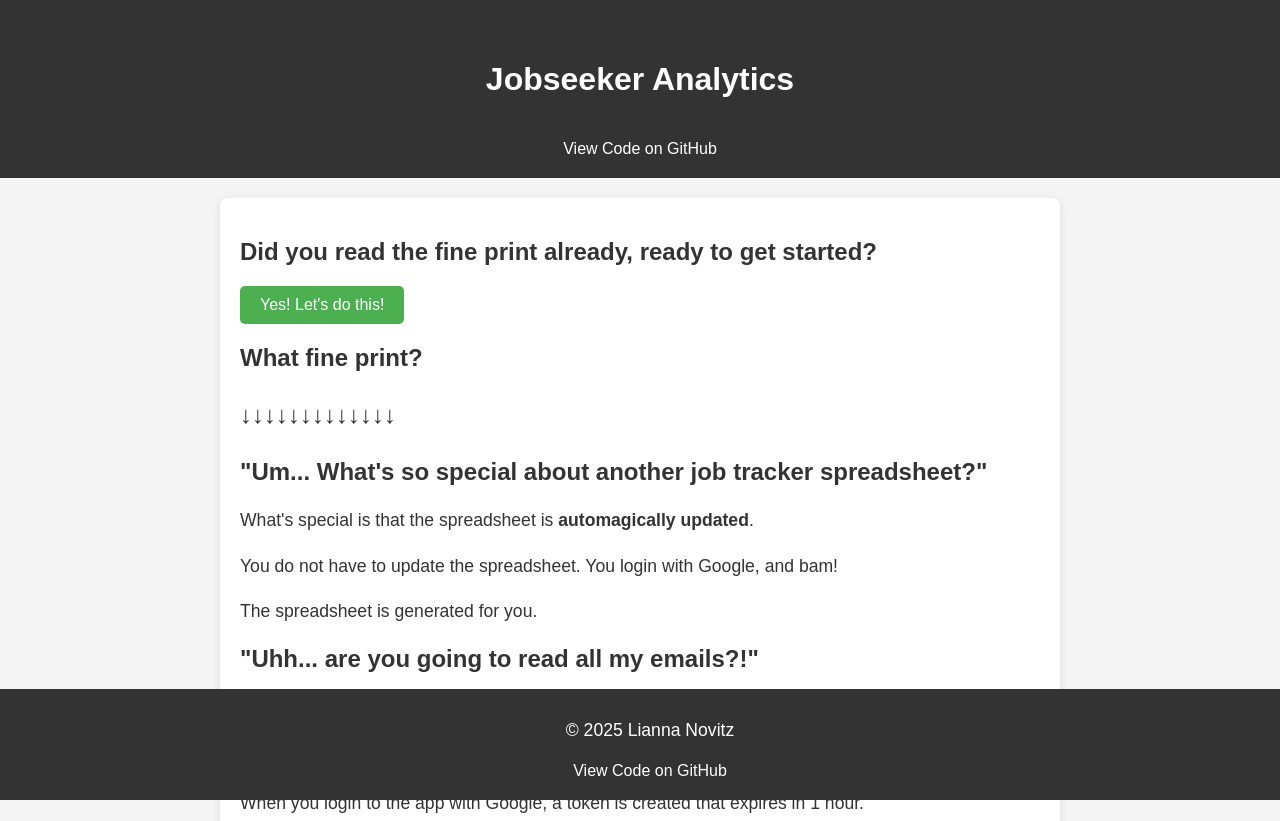
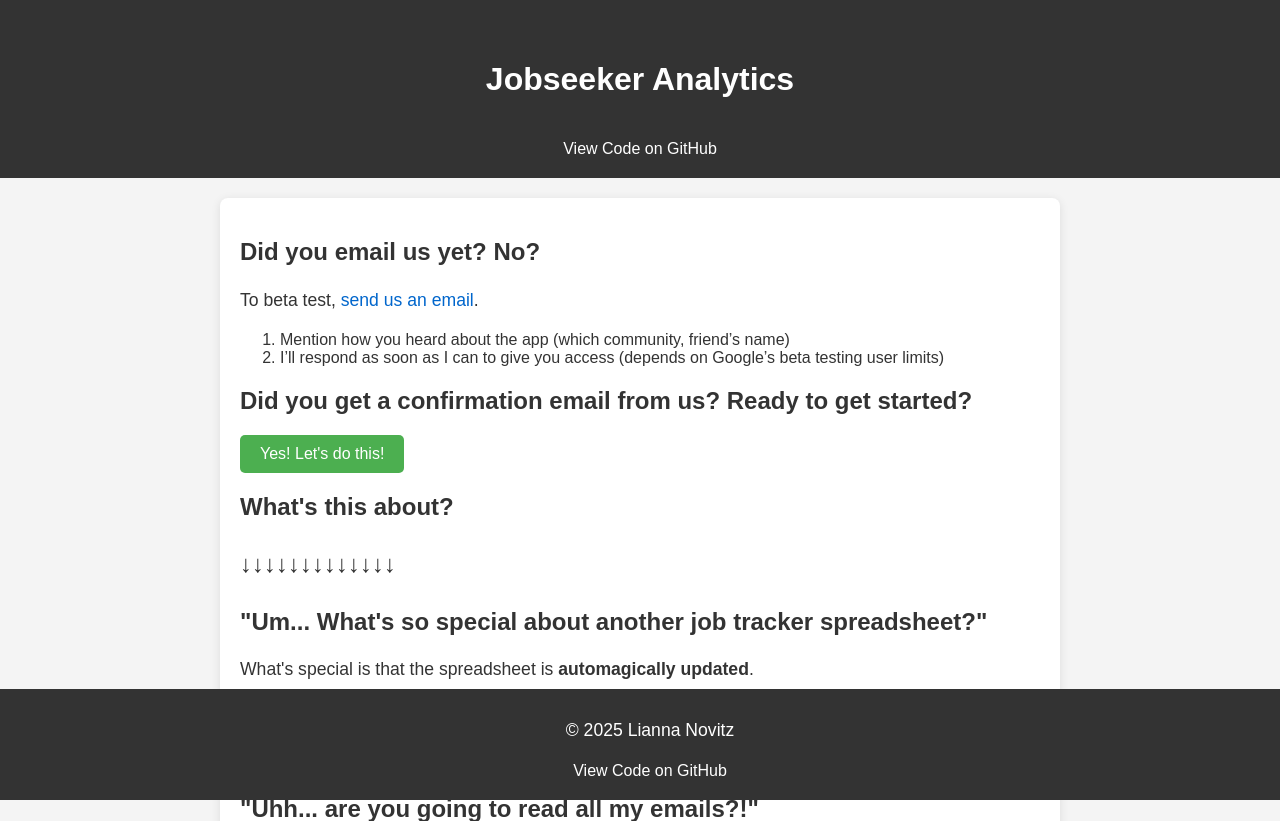
Before and after one commit to sprat-kv/jobseeker-analytics, a FastAPI app: page / in a window 1280 px wide. Shown: the top 821 px of the page. Run offline with FastAPI, Linux system fonts and the light colour scheme; parts of the project's set-up code (start-up, migrations or seed data) failed here and were passed over.

Commit message:
merge conflict fixes?

```diff
--- a/backend/templates/homepage.html
+++ b/backend/templates/homepage.html
@@ -97,13 +97,20 @@
     </header>
 
     <main>
-        <h2>Did you read the fine print already, ready to get started?</h2>
+        <h2>Did you email us yet? No?</h2>
+        <p>To beta test, <a href="mailto:help@jobba.help?subject=JobbaHelp%20Free%20Trial&body=my%20google%20gmail%20address%20is">send us an email</a>.</p>
+        <ol>
+            <li>Mention how you heard about the app (which community, friend’s name)</li>
+            <li>I’ll respond as soon as I can to give you access (depends on Google’s beta testing user limits)</li>
+        </ol>
+        <h2>Did you get a confirmation email from us? Ready to get started?</h2>
         <a href="/login" style="text-decoration: none;">
             <button style="padding: 10px 20px; font-size: 16px; background-color: #4CAF50; color: white; border: none; cursor: pointer; border-radius: 5px;">
                 Yes! Let's do this!
             </button>
         </a>
-        <h2>What fine print?</h2>
+
+        <h2>What's this about?</h2>
         <p style="font-size: 24px;">&#x2193;&#x2193;&#x2193;&#x2193;&#x2193;&#x2193;&#x2193;&#x2193;&#x2193;&#x2193;&#x2193;&#x2193;&#x2193;</p>
 
         <h2>"Um... What's so special about another job tracker spreadsheet?"</h2>
@@ -156,8 +163,13 @@
         <p>The email pruning process takes time, but when it's done, you can download your data.</p>
         <h2>Your data will look something like this:</h2>
         <img src="https://github.com/user-attachments/assets/951ae900-c875-4745-9d4b-ac77d313d281" alt="Screenshot example of the exported spreadsheet">
-
-        <h2>Ready to get started?</h2>
+        <h2>Did you email us yet? No?</h2>
+        <p>To beta test, <a href="mailto:help@jobba.help?subject=JobbaHelp%20Free%20Trial&body=my%20google%20gmail%20address%20is">send us an email</a>.</p>
+        <ol>
+            <li>Mention how you heard about the app (which community, friend’s name)</li>
+            <li>I’ll respond as soon as I can to give you access (depends on Google’s beta testing user limits)</li>
+        </ol>
+        <h2>Did you get a confirmation email from us? Ready to get started?</h2>
         <a href="/login" style="text-decoration: none;">
             <button style="padding: 10px 20px; font-size: 16px; background-color: #4CAF50; color: white; border: none; cursor: pointer; border-radius: 5px;">
                 Yes! Let's do this!
```
